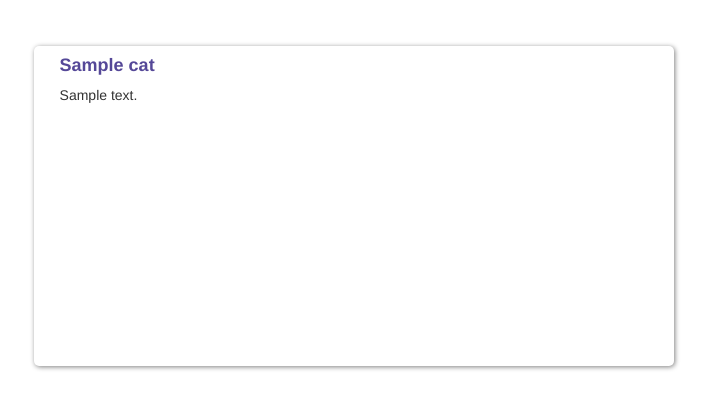
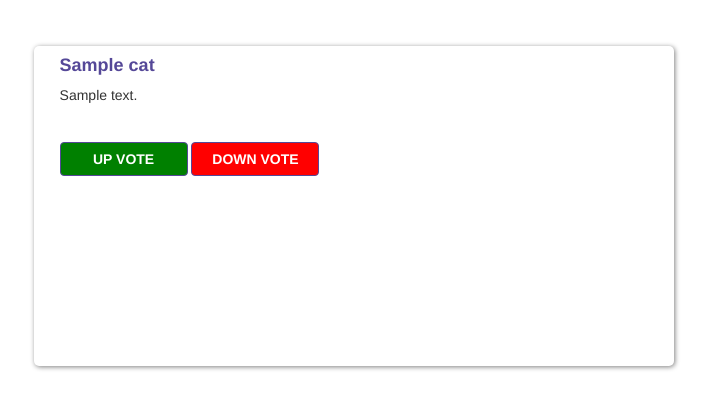
Before and after one commit to victoriamwangi/Pitches, a Flask app: template app/templates/categories.html in a window 1280 px wide. Shown: the part 52-461 px from the top of the page, without its empty margins (286-995 px from the left). Run offline with Flask 2, Linux system fonts and the light colour scheme; the template is opened without the code that fills it: most values are stand-ins (such as "Sample title", 1, 10 or a date in 2020); some libraries are stand-ins or nearby versions.

Commit message:
st: style upvote and downvote buttons

```diff
--- a/app/auth/views.py
+++ b/app/auth/views.py
@@ -12,7 +12,7 @@ def login():
         user = User.query.filter_by(email = login_form.email.data).first()
         if user is not None and user.verify_password(login_form.password.data):
             login_user(user, login_form.remember.data)
-            return redirect(request.args.get('next') or url_for('main.index'))
+            return redirect(request.args.get('next') or url_for('main.index '))
         flash('Invalid username or password')
 
 
--- a/app/static/css/style.css
+++ b/app/static/css/style.css
@@ -85,6 +85,16 @@
 #registerFrm button {
     background: #554898;
 }
-.cats{
 
+.cats #downvote {
+    background-color: red !important;
+    color: white !important;
+    font-weight: bold;
+    border: none;
 }
+
+.cats #upvote {
+    background-color: green !important;
+    color: white !important;
+    font-weight: bold;
+}
--- a/app/templates/categories.html
+++ b/app/templates/categories.html
@@ -30,6 +30,22 @@
               <div class="card-body">
                 <h4 class="card-title">{{cat.pitch_title}}</h4>
                 <p class="card-text">{{cat.pitch_content}}</p>
+                <a
+                  name=""
+                  id="upvote"
+                  class="btn btn-primary"
+                  href="#"
+                  role="button"
+                  >UP VOTE</a
+                >
+                <a
+                  name=""
+                  id="downvote"
+                  class="btn btn-primary"
+                  href="#"
+                  role="button"
+                  >DOWN VOTE</a
+                >
               </div>
             </div>
           </div>
```
